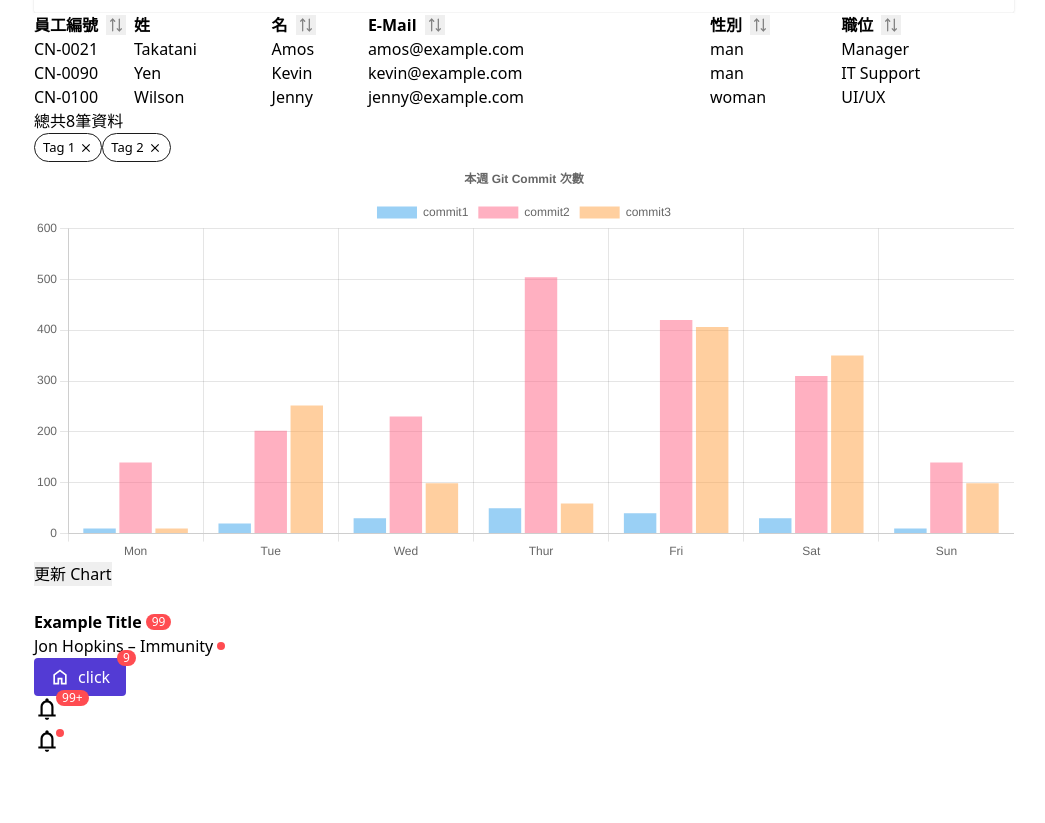
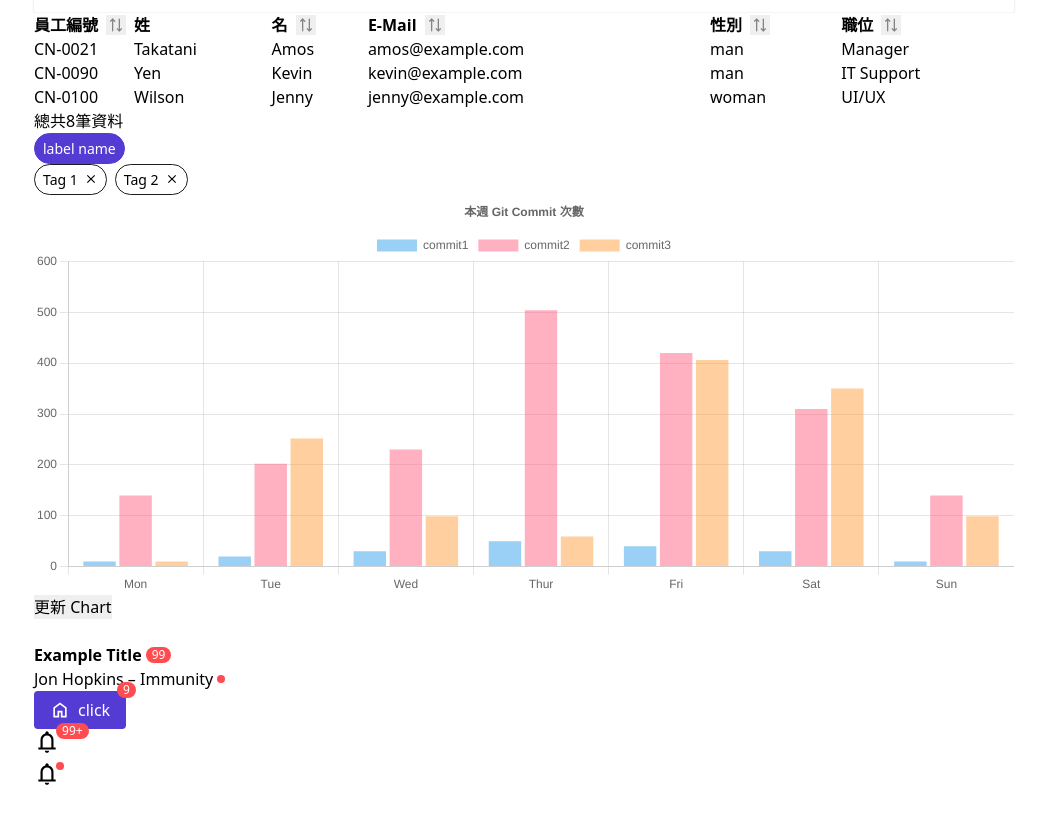
Before and after one commit to jonyworker/comp_dev_space, a Vue app: page / in a window 1280 px wide. Shown: the part 2920-3743 px from the top of the page, without its empty margins (116-1161 px from the left). Built offline with nearby package versions, Linux system fonts and the light colour scheme.

Commit message:
🆙update：完善tag程式碼。

```diff
--- a/src/App.vue
+++ b/src/App.vue
@@ -270,7 +270,7 @@
 // Tag 所需資料
 
 const tagsData = ref([
-	{ id: 1, label: 'Tag 1' },
+	{ id: 1, label: 'Tag 1', iconName: 'home' },
 	{ id: 2, label: 'Tag 2' },
 ]);
 const removeTag = (id) => {
@@ -639,12 +639,17 @@
 	    </TablePeter>
 
         <!-- Tag -->
+	    <Tag label="label name" iconName="face" themeColor="primary"></Tag>
+	    <div style="display:flex; gap: 8px;">
 		    <Tag
 			    v-for="tag in tagsData"
 			    :key="tag.id"
 			    :label="tag.label"
 			    :removable="true"
+			    :iconName="tag.iconName"
 			    @remove="removeTag(tag.id)"></Tag>
+	    </div>
+
 
 		<!--Chart-->
 	    <Chart :chartdata="chartData"></Chart>
--- a/src/style/component/element/_tag.scss
+++ b/src/style/component/element/_tag.scss
@@ -1,19 +1,22 @@
 .tag__container {
     display: inline-flex;
+    justify-content: center;
     align-items: center;
     border: 1px solid $color-gray90;
     border-radius: 999px;
+    flex-shrink: 0;
     //background-color: #ff0;
     padding: 4px 8px;
-    gap: 4px;
+    gap: 6px;
 
     &:hover {
         border: 1px solid #ddd8f6;
         background-color: #ddd8f6;
     }
 }
+
 .tag__label {
-    font-size: 13px;
+    font-size: 14px;
 }
 
 .tag-disable {
@@ -21,3 +24,17 @@
     color: $color-gray20 !important;
     border-color: $color-gray20 !important;
 }
+
+@each $theme in $themes {
+    .tag-#{$theme} {
+        // border-top-width: 1px;
+        background-color: getThemeColor($mode, $theme, "default");
+        color: #fff;
+        border-color: getThemeColor($mode, $theme, "default");
+
+        &:hover {
+                background-color: getThemeColor($mode, $theme, 'hover');
+                border-color: getThemeColor($mode, $theme, 'hover');
+        }
+    }
+}
--- a/src/ui/element/Tag/Tag.vue
+++ b/src/ui/element/Tag/Tag.vue
@@ -1,5 +1,4 @@
 <script setup>
-import { ref } from "vue";
 import Icon from "@/ui/element/Icon/Icon.vue";
 
 const emits = defineEmits(['remove']);
@@ -7,21 +6,22 @@
 const props = defineProps({
 	themeColor: {
 		type: String,
-        default: "primary",
 		validator: (value) =>
 			[
-                "primary",
-                "secondary",
-                "tertiary",
-                "success",
-                "warning",
-                "error",
-                "info",
+				'primary',
+				'secondary',
+				'tertiary',
+				'success',
+				'warning',
+				'error',
+				'info',
 			].includes(value),
 	},
     label: {
         type: String,
-        required: true,
+    },
+	icon: {
+		type: [String, null],
 	},
     removable: {
         type: Boolean,
@@ -35,15 +35,20 @@
 </script>
 
 <template>
-    <div class="tag__container">
+    <span :class="['tag__container', `tag-${props.themeColor}`]">
+
+	    <template v-if="props.icon">
+		    <Icon size="14" :name="props.icon"></Icon>
+	    </template>
 	    <span class="tag__label">{{ props.label }}</span>
+
         <Icon
             v-if="props.removable"
             name="close"
             size="14"
             @click="closeTag()"
         ></Icon>
-    </div>
+    </span>
 </template>
 
 <style lang="scss" scoped></style>
```
Also changed, not shown: 2 other files (tests, documents, lock files or other folders). Lines whose indentation alone changed are shown as unchanged.
